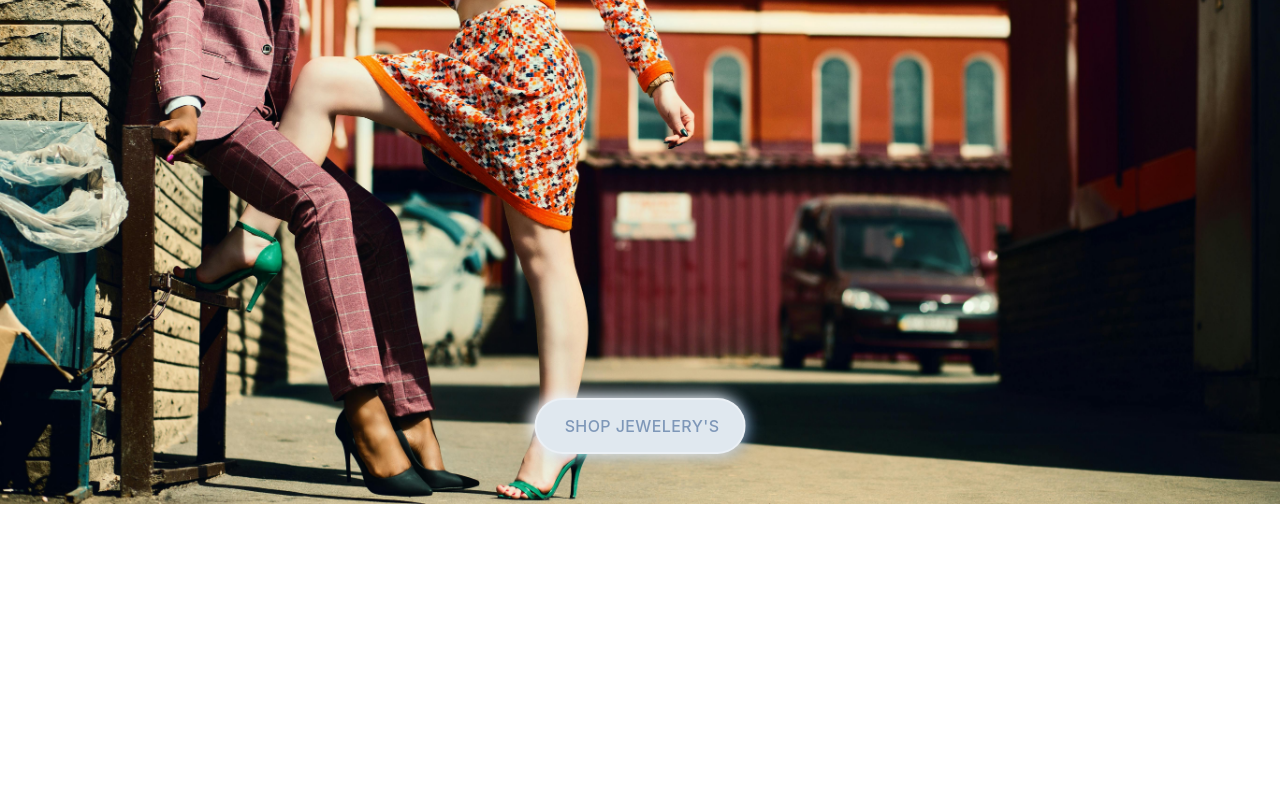
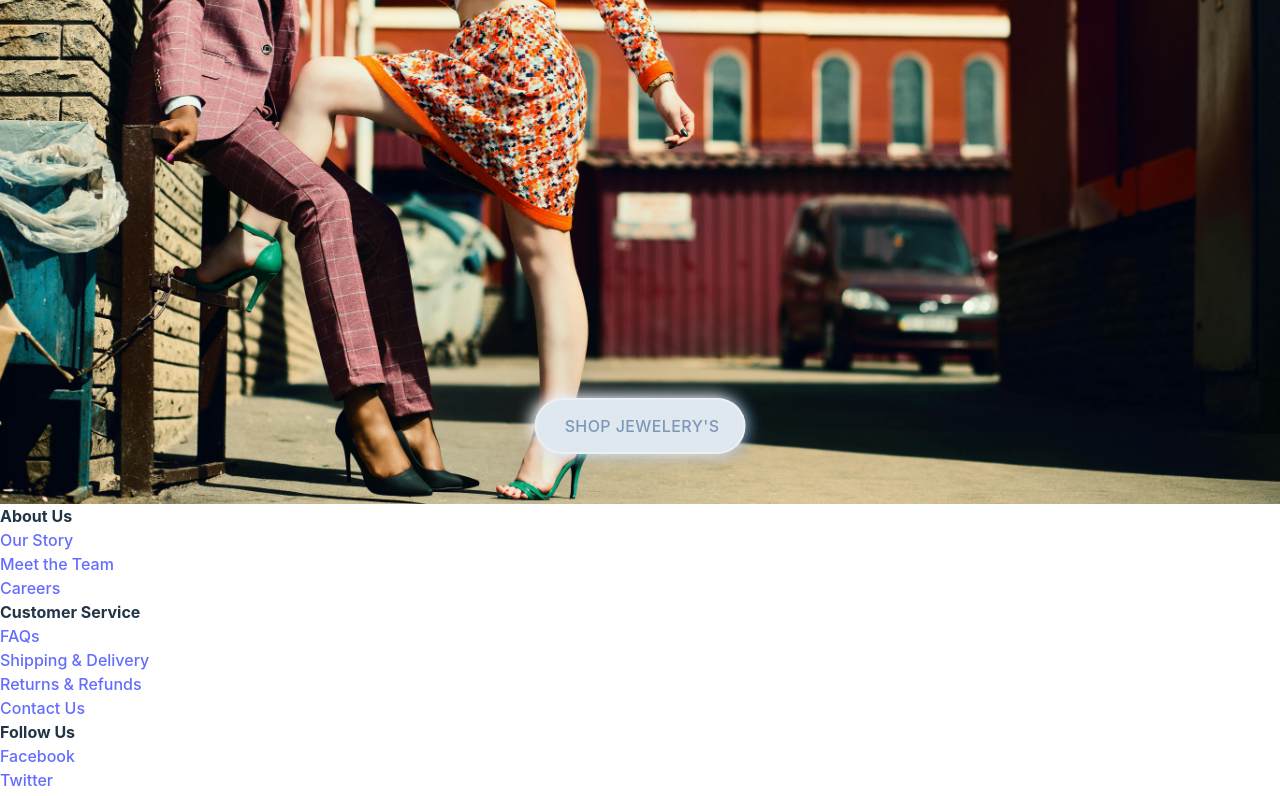
Before and after one commit to shalinekoh/project-shopping-cart, a React (Vite) app: page / in a window 1280 px wide. Shown: the part 2000-2796 px from the top of the page. Before the commit the page ends 2504 px from the top, so only its background shows below. Built offline with nearby package versions, Linux system fonts and the light colour scheme.

Commit message:
Add footer component

```diff
--- a/src/App.jsx
+++ b/src/App.jsx
@@ -3,6 +3,7 @@ import { Outlet } from 'react-router'
 import { useNavigate } from "react-router-dom"
 import './App.css'
 import Header from './components/header'
+import Footer from './components/footer'
 
 
 function App() {
@@ -74,6 +75,7 @@ const handleWishList = (product, isWishListed) => {
         handleWishList,
         ]}
       />
+      <Footer />
     </>
   )
 }
--- /dev/null
+++ b/src/components/footer.jsx
@@ -0,0 +1,42 @@
+import React from 'react';
+
+const Footer = () => {
+  return (
+    <footer className="footer">
+      <div className="footer-sections">
+        <div className="footer-column">
+          <h4>About Us</h4>
+          <ul>
+            <li><a href="/about">Our Story</a></li>
+            <li><a href="/team">Meet the Team</a></li>
+            <li><a href="/careers">Careers</a></li>
+          </ul>
+        </div>
+        <div className="footer-column">
+          <h4>Customer Service</h4>
+          <ul>
+            <li><a href="/faq">FAQs</a></li>
+            <li><a href="/shipping">Shipping & Delivery</a></li>
+            <li><a href="/returns">Returns & Refunds</a></li>
+            <li><a href="/contact">Contact Us</a></li>
+          </ul>
+        </div>
+        <div className="footer-column">
+          <h4>Follow Us</h4>
+          <ul className="social-icons">
+            <li><a href="https://www.facebook.com"><i className="fab fa-facebook-f"></i> Facebook</a></li>
+            <li><a href="https://www.twitter.com"><i className="fab fa-twitter"></i> Twitter</a></li>
+            <li><a href="https://www.instagram.com"><i className="fab fa-instagram"></i> Instagram</a></li>
+            <li><a href="https://www.linkedin.com"><i className="fab fa-linkedin"></i> LinkedIn</a></li>
+          </ul>
+        </div>
+      </div>
+      <div className="footer-bottom">
+        <p>&copy; 2024 Zarr. All rights reserved.</p>
+        <p><a href="/">Privacy Policy</a> | <a href="/">Terms of Service</a></p>
+      </div>
+    </footer>
+  );
+};
+
+export default Footer;
```
